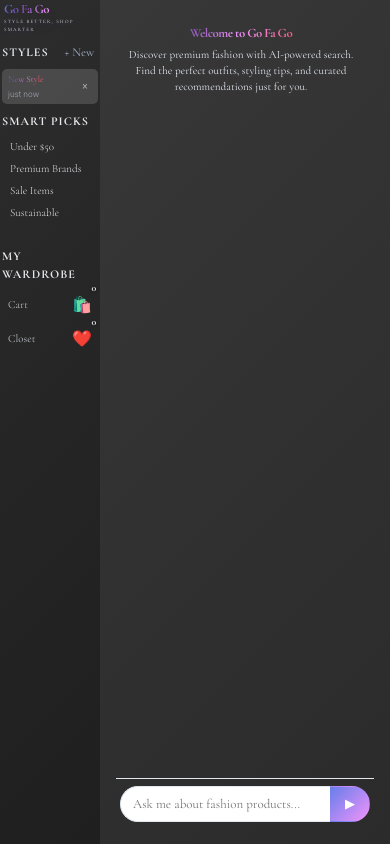
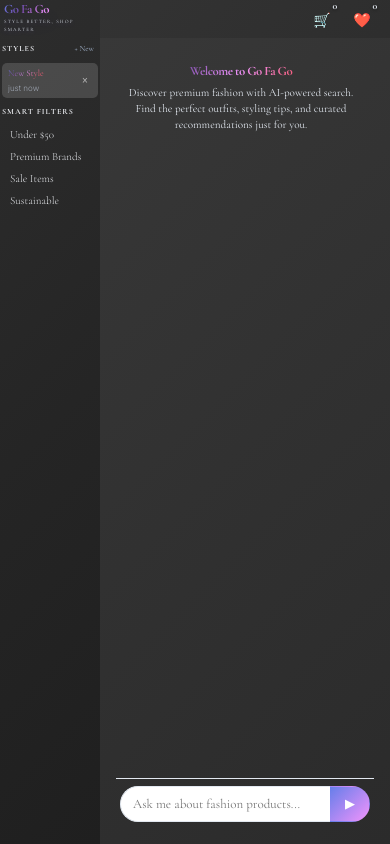
Before and after one commit to raja-datascientist/GoFaGo, a Flask app: page / in a window 390 px wide. Run offline with Flask 3, Linux system fonts and the light colour scheme; some libraries are stand-ins or nearby versions; some web fonts are replaced.

Commit message:
Implement sticky banner with cart and favorites functionality
- Add sticky banner on top of chatbot with cart and favorites icons
- Update cart icon to match product tiles (🛒) with white color and brightness filter
- Implement JavaScript functionality for banner navigation and badge updates
- Update badge update functions to handle both sidebar and banner badges
- Add event listeners for banner link clicks
- Remove 'My Wardrobe' section from left panel
- Enhance cart icon visibility with brightness filter for banner only
- Maintain original product tile cart icon appearance

```diff
--- a/frontend_python/static/script.js
+++ b/frontend_python/static/script.js
@@ -163,6 +163,15 @@ class StyleAI {
     setupEventListeners() {
         // Quick Links navigation
         document.querySelectorAll('.quick-link').forEach(link => {
+            link.addEventListener('click', (e) => {
+                e.preventDefault();
+                const page = e.currentTarget.dataset.page;
+                this.navigateToPage(page);
+            });
+        });
+
+        // Sticky Banner Links navigation
+        document.querySelectorAll('.banner-link').forEach(link => {
             link.addEventListener('click', (e) => {
                 e.preventDefault();
                 const page = e.currentTarget.dataset.page;
@@ -2141,16 +2150,30 @@ class StyleAI {
     }
 
     updateCartBadge() {
+        // Update old sidebar badge
         const badge = document.querySelector('[data-page="cart"] .badge');
         if (badge) {
             badge.textContent = this.cart.length;
         }
+
+        // Update sticky banner cart badge
+        const bannerCartBadge = document.querySelector('.banner-link[data-page="cart"] .banner-badge');
+        if (bannerCartBadge) {
+            bannerCartBadge.textContent = this.cart.length;
+        }
     }
 
     updateFavoritesBadge() {
+        // Update old sidebar badge
         const badge = document.querySelector('[data-page="favorites"] .badge');
         if (badge) {
             badge.textContent = this.favorites.length;
+        }
+
+        // Update sticky banner favorites badge
+        const bannerFavoritesBadge = document.querySelector('.banner-link[data-page="favorites"] .banner-badge');
+        if (bannerFavoritesBadge) {
+            bannerFavoritesBadge.textContent = this.favorites.length;
         }
     }
 
--- a/frontend_python/static/styles.css
+++ b/frontend_python/static/styles.css
@@ -272,8 +272,8 @@ body {
     text-shadow: 0 1px 3px rgba(0, 0, 0, 0.6);
     font-family: 'Cormorant Garamond', serif;
     position: absolute;
-    top: -8px;
-    right: -8px;
+    top: -6px;
+    right: -4px;
     min-width: 16px;
     height: 16px;
     display: flex;
@@ -287,6 +287,69 @@ body {
     -webkit-text-fill-color: white !important;
     background-clip: initial !important;
     -webkit-background-clip: initial !important;
+}
+
+/* Sticky Banner */
+.sticky-banner {
+    position: sticky;
+    top: 0;
+    background: transparent;
+    border-bottom: none;
+    padding: 4px 16px;
+    z-index: 100;
+    display: flex;
+    justify-content: flex-end;
+    align-items: center;
+}
+
+.banner-icons {
+    display: flex;
+    gap: 8px;
+    align-items: center;
+}
+
+.banner-link {
+    position: relative;
+    display: flex;
+    align-items: center;
+    justify-content: center;
+    width: 36px;
+    height: 36px;
+    border-radius: 50%;
+    background: transparent;
+    transition: all 0.2s ease;
+    text-decoration: none;
+}
+
+.banner-link:hover {
+    background: rgba(255, 255, 255, 0.1);
+    transform: scale(1.05);
+}
+
+.banner-icon {
+    font-size: 16px;
+    color: white;
+    filter: brightness(1.5) contrast(1.2);
+}
+
+.banner-badge {
+    position: absolute;
+    top: -4px;
+    right: -4px;
+    background: transparent;
+    color: #e2e8f0 !important;
+    font-size: 11px;
+    font-weight: 700;
+    padding: 1px 4px;
+    border-radius: 8px;
+    min-width: 14px;
+    height: 14px;
+    display: flex;
+    align-items: center;
+    justify-content: center;
+    font-family: 'Cormorant Garamond', serif;
+    text-shadow: 0 1px 3px rgba(0, 0, 0, 0.6);
+    z-index: 10;
 }
 
 /* Main Content */
@@ -1814,16 +1877,45 @@ body {
     /* Reduce new search button size for mobile */
     .new-search-btn-inline {
         padding: 2px 4px;
-        font-size: 12px;
+        font-size: 8px;
     }
 
     /* Reduce SMART PICKS and My Wardrobe font sizes to match Styles */
     .sidebar .refinements-section h3 {
-        font-size: 12px;
+        font-size: 8px;
     }
 
     .quick-links-section h3 {
-        font-size: 12px;
+        font-size: 8px;
+    }
+
+    .session-section h3 {
+        font-size: 8px;
+    }
+
+    /* Sticky Banner Mobile */
+    .sticky-banner {
+        padding: 3px 12px;
+    }
+
+    .banner-link {
+        width: 32px;
+        height: 32px;
+    }
+
+    .banner-icon {
+        font-size: 14px;
+    }
+
+    .banner-badge {
+        font-size: 10px;
+        padding: 1px 3px;
+        min-width: 12px;
+        height: 12px;
+        top: -3px;
+        right: -3px;
+        background: transparent;
+        color: #e2e8f0 !important;
     }
 
     /* Reduce badge size for mobile */
@@ -1835,8 +1927,8 @@ body {
         background: transparent;
         color: #e2e8f0 !important;
         position: absolute;
-        top: -6px;
-        right: -2px;
+        top: -4px;
+        right: -1px;
         min-width: 12px;
         height: 12px;
         display: flex;
--- a/frontend_python/templates/index.html
+++ b/frontend_python/templates/index.html
@@ -36,7 +36,7 @@
 
                 <!-- Quick Refinements -->
                 <div class="refinements-section sidebar">
-                    <h3>SMART PICKS</h3>
+                    <h3>SMART FILTERS</h3>
                     <div class="refinement-options" style="display: flex; flex-direction: column; gap: 1px;">
                         <button class="refinement-btn" data-filter="under-50">
                             Under $50
@@ -53,22 +53,6 @@
                     </div>
                 </div>
 
-                <!-- Quick Links -->
-                <div class="quick-links-section">
-                    <h3>My Wardrobe</h3>
-                    <nav class="quick-links">
-                        <a href="#" class="quick-link" data-page="cart">
-                            Cart
-                            <span class="link-icon">🛍️</span>
-                            <span class="badge">0</span>
-                        </a>
-                        <a href="#" class="quick-link" data-page="favorites">
-                            Closet
-                            <span class="link-icon">❤️</span>
-                            <span class="badge">0</span>
-                        </a>
-                    </nav>
-                </div>
             </div>
         </aside>
 
@@ -76,6 +60,20 @@
         <main class="main-content">
             <!-- Center Panel -->
             <section class="center-panel">
+                <!-- Sticky Banner -->
+                <div class="sticky-banner">
+                    <div class="banner-icons">
+                        <a href="#" class="banner-link" data-page="cart">
+                            <span class="banner-icon">🛒</span>
+                            <span class="banner-badge">0</span>
+                        </a>
+                        <a href="#" class="banner-link" data-page="favorites">
+                            <span class="banner-icon">❤️</span>
+                            <span class="banner-badge">0</span>
+                        </a>
+                    </div>
+                </div>
+
                 <div class="chat-container">
                     <!-- Scrollable Area -->
                     <div class="chat-scrollable-area">
```
